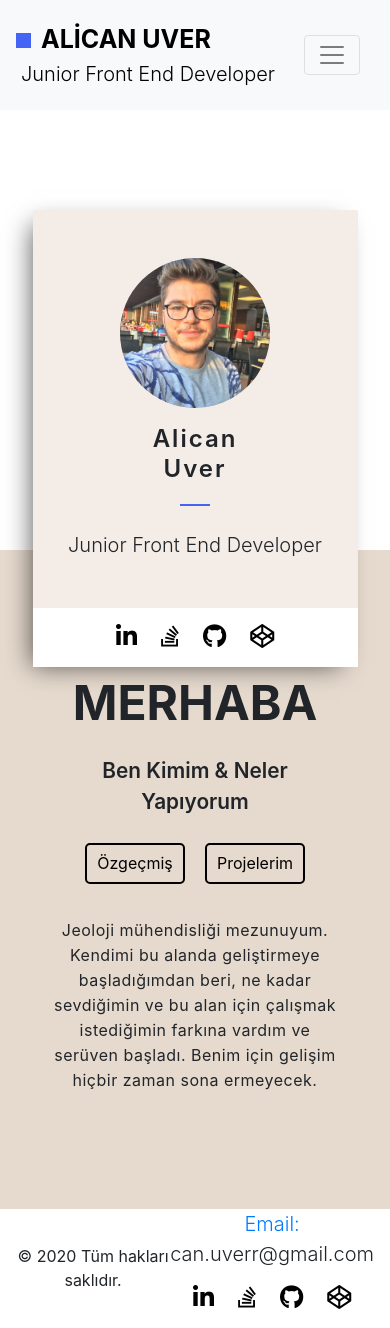
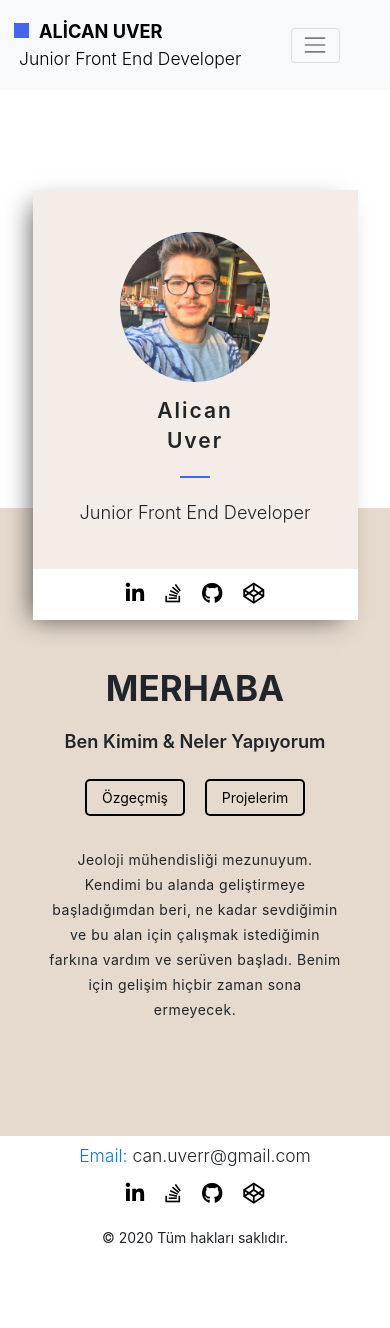
Before and after one commit to alican-uver/personal-website, a React (Create React App) app: page / in a window 390 px wide. After the commit the page ends 1248 px from the top, so only its background shows below. Built offline with nearby package versions, Linux system fonts and the light colour scheme.

Commit message:
some responsible changes made, (mobile devices font-size)

```diff
--- a/src/components/Footer.js
+++ b/src/components/Footer.js
@@ -4,9 +4,9 @@ import SocialMedia from "./SocialMedia";
 
 const Footer = () => {
   return (
-    <Row className=" px-3 text-center align-items-center no-gutters">
-      <Col>&copy; {new Date().getFullYear()} Tüm hakları saklıdır.</Col>
-      <Col>
+    <Row className="text-center align-items-center no-gutters">
+      <Col xs={12} sm={6} className="order-2 order-sm-1">&copy; {new Date().getFullYear()} Tüm hakları saklıdır.</Col>
+      <Col xs={12} sm={6} className="py-2 order-1 order-sm-2">
         <span className="lead text-primary">Email: </span>
         <span className="m-0 lead">can.uverr@gmail.com</span>
         <SocialMedia />
--- a/src/components/Home/profileCard.scss
+++ b/src/components/Home/profileCard.scss
@@ -32,7 +32,7 @@
       margin-top: 20px;
     }
     &-job {
-      font-size: 20px;
+      font-size: 1.3rem;
       font-weight: 300;
       padding-bottom: 2rem;
     }
@@ -42,7 +42,13 @@
     &-title {
       font-size: 3rem;
       font-weight: 700;
+      @media screen and (max-width: 767px) {
+        margin-top: 3rem;
+        font-size: 2.5rem;
+      }
     }
+
+
     p:nth-of-type(2) {
       font-size: 1.3rem;
       font-weight: 600;
--- a/src/components/Navbar/navbar.scss
+++ b/src/components/Navbar/navbar.scss
@@ -12,7 +12,7 @@
     }
     // name
     span:nth-of-type(1) {
-      font-size: 25px;
+      font-size: 1.3rem;
       font-weight: 700;
       padding-right: 5px;
       &::before {
--- a/src/components/Project Card/ProjectCard.js
+++ b/src/components/Project Card/ProjectCard.js
@@ -51,8 +51,8 @@ const ProjectCard = () => {
                 <h2 className="project-card-name">{project.title}</h2>
                 <small className="project-card-tools text-muted">{project.tools}</small>
                 <p className="project-card-description">{project.description}</p>
-                <div className="project-card-links">
-                  <a className="project-card-link mb-4" href={project.codeLink}>Kodları İncelemek İçin</a>
+                <div className="project-card-links d-flex justify-content-between">
+                  <a className="project-card-link mb-3" href={project.codeLink}>Kodları İncelemek İçin</a>
                   <a className="project-card-link" href={project.liveLink}>Canlı Görmek için</a>
                 </div>
               </Col>
--- a/src/components/Project Card/projectCard.scss
+++ b/src/components/Project Card/projectCard.scss
@@ -1,7 +1,7 @@
 .project-card {
     width:100%;
     max-width: 800px;
-    margin-bottom: 5rem;
+    margin-bottom: 4rem;
     min-height: 400px;
     box-shadow: -9px 7px 24px -8px rgba(0,0,0,0.63);
     background-color: #fff;
--- a/src/index.scss
+++ b/src/index.scss
@@ -67,6 +67,9 @@ code {
 }
 
 @media screen and (max-width: 767px) {
+  html {
+    font-size: 14px !important;
+  }
   .responsive-bg-gradient {
     background: linear-gradient(
       to bottom,
```
